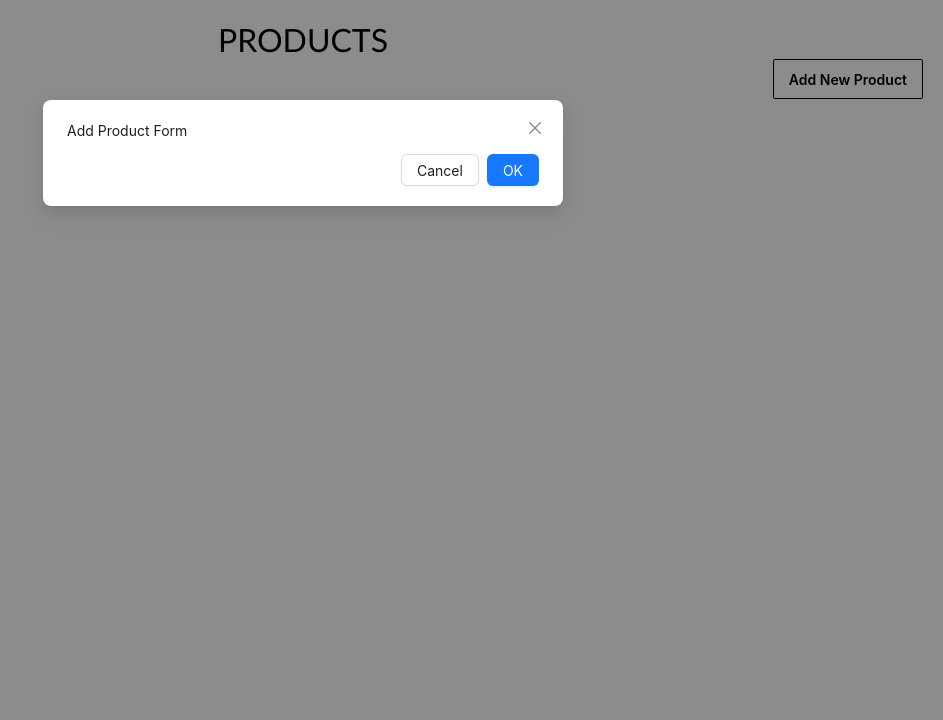
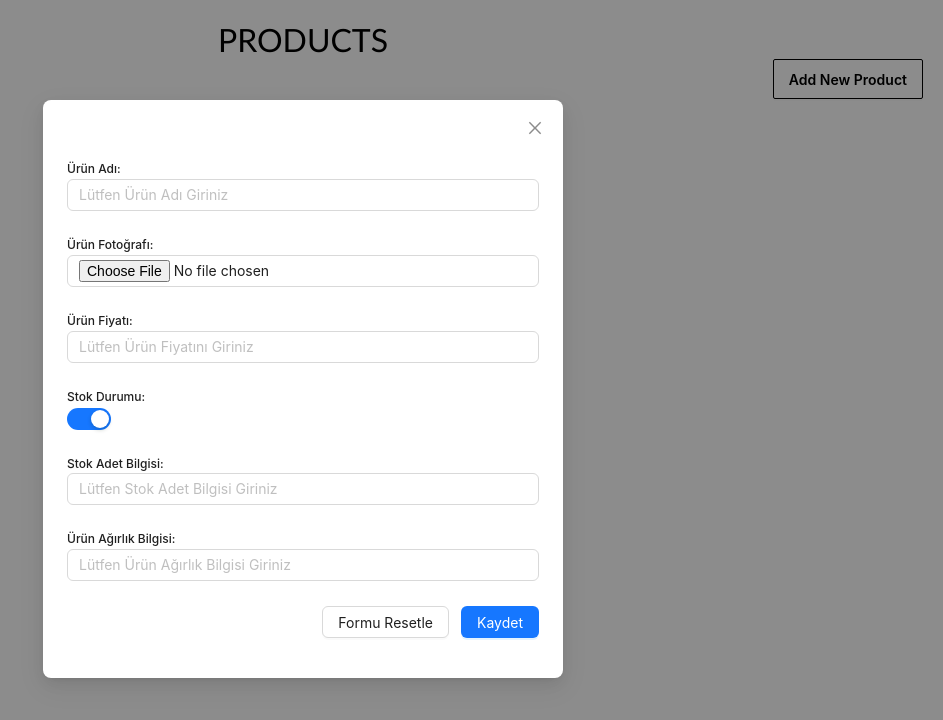
Before and after one commit to furkanketenci/urun-yonetim-paneli, a React (Create React App) app: page /products in a window 1280 px wide. Both pictures are taken after a click on the button "Add New Product". Shown: the top 720 px of the page, without its empty margins (337-1280 px from the left). Built offline with nearby package versions, Linux system fonts and the light colour scheme.

Commit message:
productAdd form added and formik and yup used.

```diff
--- a/src/components/AddProductForm/index.scss
+++ b/src/components/AddProductForm/index.scss
@@ -0,0 +1,28 @@
+.addProductFormContainer {
+    padding: 40px 0px 20px 0px;
+
+    .formSection {
+        margin-bottom: 25px;
+
+        .formFieldTitle {
+            font-weight: 500;
+            font-size: 12px;
+        }
+
+        .errorMessage {
+            font-size: 11px;
+            font-weight: 500;
+            color: red;
+        }
+    }
+
+    .formFooter {
+        display: flex;
+        justify-content: flex-end;
+
+        .cancelBtn {
+            margin-right: 12px;
+        }
+    }
+
+}
--- a/src/components/AddProductForm/index.tsx
+++ b/src/components/AddProductForm/index.tsx
@@ -1,20 +1,162 @@
-import { Modal } from "antd"
+import { Button, Input, Modal, Switch } from "antd"
+import "./index.scss";
+import { Formik } from 'formik';
+import * as Yup from 'yup'
 
 interface IAddProductForm {
     visibleModal: boolean;
     closeModal: () => void;
-    isCompleted: () => void;
 }
 
-const AddProductForm: React.FC<IAddProductForm> = ({ visibleModal, closeModal, isCompleted }) => {
+interface IProductAddForm {
+    productName: string;
+    productImage?: string;
+    productPrice: number | null;
+    stockInformation: boolean;
+    stockQuantity: number | null;
+    productWeight: number | null;
+}
+
+const AddProductForm: React.FC<IAddProductForm> = ({ visibleModal, closeModal }) => {
+
+    const onSubmitHandler = () => {
+        console.log("clicked!")
+    }
     return (
         <Modal
             open={visibleModal}
             onCancel={closeModal}
-            onOk={isCompleted}
+            footer={null}
+        >
+            <Formik<IProductAddForm>
+                initialValues={{
+                    productName: "",
+                    productImage: "",
+                    productPrice: null,
+                    stockInformation: true,
+                    stockQuantity: null,
+                    productWeight: null,
+                }}
+                validationSchema={Yup.object({
+                    productName: Yup.string().required("Ürün Adı Zorunlu Alandır!"),
+                    productPrice: Yup.number().min(0, "Ürün fiyatı Negatif Değer Olamaz!").required("Ürün Fiyatı Zorunlu Alandır!"),
+                    stockInformation: Yup.boolean().required("Stok Durum Bilgisi Zorunlu Alandır!"),
+                    stockQuantity: Yup.number().min(0, "Stok Adet Bilgisi Negatif Değer Olamaz!").required("Stok Adet Bilgisi Zorunlu Alandır!"),
+                    productWeight: Yup.number().min(0, "Ürün Ağırlık Bilgisi Negatif Değer Olamaz!").required("Ürün Ağırlık Bilgisi Zorunlu Alandır!"),
 
-        >
-            Add Product Form
+                })}
+                onSubmit={onSubmitHandler}
+            >
+                {({
+                    values,
+                    errors,
+                    touched,
+                    handleChange,
+                    handleSubmit,
+                    resetForm,
+                }) => (
+                    <form onSubmit={handleSubmit}>
+                        <div className="addProductFormContainer">
+                            <div className="formSection">
+                                <div className="formFieldTitle">Ürün Adı:</div>
+                                <Input
+                                    type="text"
+                                    name="productName"
+                                    placeholder="Lütfen Ürün Adı Giriniz"
+                                    value={values.productName}
+                                    onChange={handleChange}
+                                    status={errors.productName && touched.productName ? 'error' : ''}
+                                />
+                                {errors.productName && touched.productName && (
+                                    <div className="errorMessage">{errors.productName}</div>
+                                )}
+                            </div>
+                            <div className="formSection">
+                                <div className="formFieldTitle">Ürün Fotoğrafı:</div>
+                                <Input
+                                    type="file"
+                                    placeholder="Lütfen Ürün Fotoğrafı Ekleyiniz"
+                                    name="productImage"
+                                    onChange={handleChange}
+                                    value={values.productImage}
+                                    status={errors.productImage && touched.productImage ? 'error' : ''}
+                                />
+                            </div>
+                            <div className="formSection">
+                                <div className="formFieldTitle">Ürün Fiyatı:</div>
+                                <Input
+                                    type="number"
+                                    placeholder="Lütfen Ürün Fiyatını Giriniz"
+                                    name="productPrice"
+                                    value={values.productPrice ?? ""}
+                                    status={errors.productPrice && touched.productPrice ? 'error' : ''}
+                                    onChange={handleChange}
+                                />
+                                {errors.productPrice && touched.productPrice && (
+                                    <div className="errorMessage">{errors.productPrice}</div>
+                                )}
+                            </div>
+                            <div className="formSection">
+                                <div className="formFieldTitle">Stok Durumu:</div>
+                                <Switch
+                                    onChange={(checked) =>
+                                        handleChange({
+                                            target: {
+                                                name: 'stockInformation',
+                                                value: checked,
+                                            },
+                                        })
+                                    }
+                                    id="stockInformation"
+                                    checked={values.stockInformation}
+                                />
+                                {errors.stockInformation && touched.stockInformation && (
+                                    <div className="errorMessage">{errors.stockInformation}</div>
+                                )}
+                            </div>
+                            <div className="formSection">
+                                <div className="formFieldTitle">Stok Adet Bilgisi:</div>
+                                <Input
+                                    type="number"
+                                    placeholder="Lütfen Stok Adet Bilgisi Giriniz"
+                                    name="stockQuantity"
+                                    value={values.stockQuantity ?? ""}
+                                    onChange={handleChange}
+                                    status={errors.stockQuantity && touched.stockQuantity ? 'error' : ''}
+                                />
+                                {errors.stockQuantity && touched.stockQuantity && (
+                                    <div className="errorMessage">{errors.stockQuantity}</div>
+                                )}
+                            </div>
+                            <div className="formSection">
+                                <div className="formFieldTitle">Ürün Ağırlık Bilgisi:</div>
+                                <Input
+                                    name="productWeight"
+                                    type="number"
+                                    placeholder="Lütfen Ürün Ağırlık Bilgisi Giriniz"
+                                    value={values.productWeight ?? ""}
+                                    onChange={handleChange}
+                                    status={errors.productWeight && touched.productWeight ? 'error' : ''}
+                                />
+                                {errors.productWeight && touched.productWeight && (
+                                    <div className="errorMessage">{errors.productWeight}</div>
+                                )}
+                            </div>
+                            <div className="formFooter">
+                                <Button
+                                    className="cancelBtn"
+                                    onClick={() => resetForm()}
+                                >
+                                    Formu Resetle
+                                </Button>
+                                <Button type="primary" htmlType="submit">
+                                    Kaydet
+                                </Button>
+                            </div>
+                        </div>
+                    </form>
+                )}
+            </Formik>
         </Modal>
     )
 }
```
